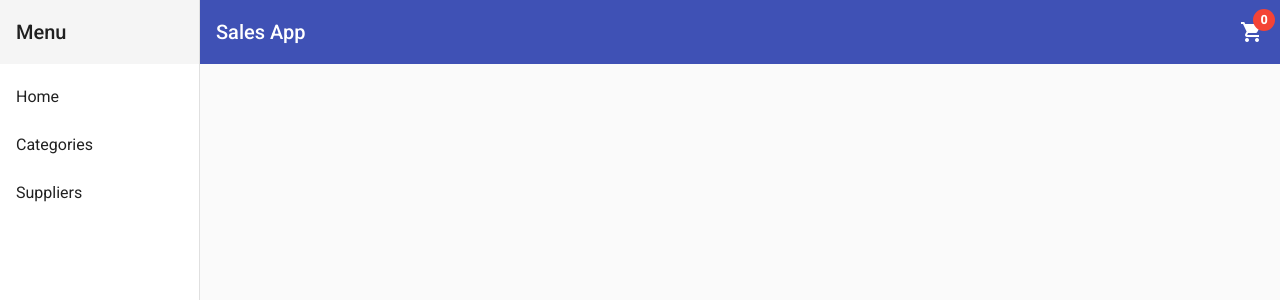
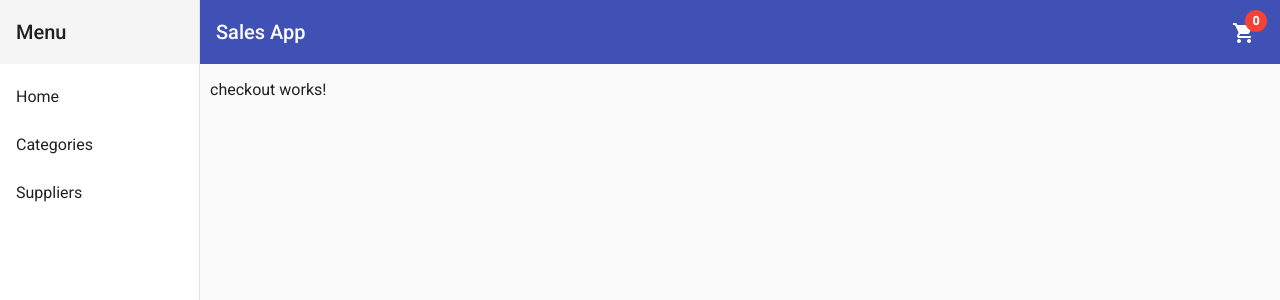
Before and after one commit to danielschmitz/my-sales-aapp, an Angular app: page /checkout in a window 1280 px wide. Before the commit this address led to /. Shown: the top 300 px of the page. Built offline with nearby package versions, Linux system fonts and the light colour scheme.

Commit message:
Checkout page

```diff
--- a/src/app/app-routing.module.ts
+++ b/src/app/app-routing.module.ts
@@ -2,6 +2,7 @@ import { NgModule } from '@angular/core';
 import { RouterModule, Routes } from '@angular/router';
 import { CategoriesLoadingAsyncComponent } from './categories/categories-loading-async/categories-loading-async.component';
 import { CategoriesComponent } from './categories/categories.component';
+import { CheckoutComponent } from './checkout/checkout.component';
 import { ProductsListComponent } from './products/products-list/products-list.component';
 import { ProductsComponent } from './products/products.component';
 import { SuppliersDeleteComponent } from './suppliers/suppliers-delete/suppliers-delete.component';
@@ -47,7 +48,9 @@ const routes: Routes = [
         component: ProductsListComponent
       },
     ]
-  }
+  },
+  { path: 'checkout', component: CheckoutComponent },
+
 ];
 
 
--- a/src/app/app.module.ts
+++ b/src/app/app.module.ts
@@ -39,6 +39,7 @@ import { CategoriesLoadingAsyncComponent } from './categories/categories-loading
 import { ProductsComponent } from './products/products.component';
 import { ProductsListComponent } from './products/products-list/products-list.component';
 import {MatBadgeModule} from '@angular/material/badge';
+import { CheckoutComponent } from './checkout/checkout.component';
 
 
 @NgModule({
@@ -60,6 +61,7 @@ import {MatBadgeModule} from '@angular/material/badge';
     CategoriesLoadingAsyncComponent,
     ProductsComponent,
     ProductsListComponent,
+    CheckoutComponent,
       ],
   imports: [
     BrowserModule,
--- /dev/null
+++ b/src/app/checkout/checkout.component.html
@@ -0,0 +1 @@
+<p>checkout works!</p>
--- /dev/null
+++ b/src/app/checkout/checkout.component.ts
@@ -0,0 +1,16 @@
+import { Component, OnInit } from '@angular/core';
+
+@Component({
+  selector: 'app-checkout',
+  templateUrl: './checkout.component.html',
+  styles: [
+  ]
+})
+export class CheckoutComponent implements OnInit {
+
+  constructor() { }
+
+  ngOnInit(): void {
+  }
+
+}
--- a/src/app/home/home.component.html
+++ b/src/app/home/home.component.html
@@ -1,29 +1,27 @@
 <mat-sidenav-container class="sidenav-container">
-  <mat-sidenav #drawer class="sidenav" fixedInViewport
-      [attr.role]="(isHandset$ | async) ? 'dialog' : 'navigation'"
-      [mode]="(isHandset$ | async) ? 'over' : 'side'"
-      [opened]="(isHandset$ | async) === false">
+  <mat-sidenav #drawer class="sidenav" fixedInViewport [attr.role]="(isHandset$ | async) ? 'dialog' : 'navigation'"
+    [mode]="(isHandset$ | async) ? 'over' : 'side'" [opened]="(isHandset$ | async) === false">
     <app-menu></app-menu>
   </mat-sidenav>
   <mat-sidenav-content>
     <mat-toolbar color="primary">
-      <button
-        type="button"
-        aria-label="Toggle sidenav"
-        mat-icon-button
-        (click)="drawer.toggle()"
+      <button type="button" aria-label="Toggle sidenav" mat-icon-button (click)="drawer.toggle()"
         *ngIf="isHandset$ | async">
         <mat-icon aria-label="Side nav toggle icon">menu</mat-icon>
       </button>
       <span>Sales App</span>
       <span class="spacer"></span>
 
-      <mat-icon [matBadge]="cartService.itensInCart" matBadgeColor="warn">shopping_cart</mat-icon>
+
+      <button mat-icon-button [routerLink]="['/checkout']">
+        <mat-icon [matBadge]="cartService.itensInCart" matBadgeColor="warn">
+          shopping_cart</mat-icon>
+      </button>
 
     </mat-toolbar>
     <!-- Add Content Here -->
     <div class="m-10">
-      <router-outlet ></router-outlet>
+      <router-outlet></router-outlet>
     </div>
   </mat-sidenav-content>
 </mat-sidenav-container>
```
